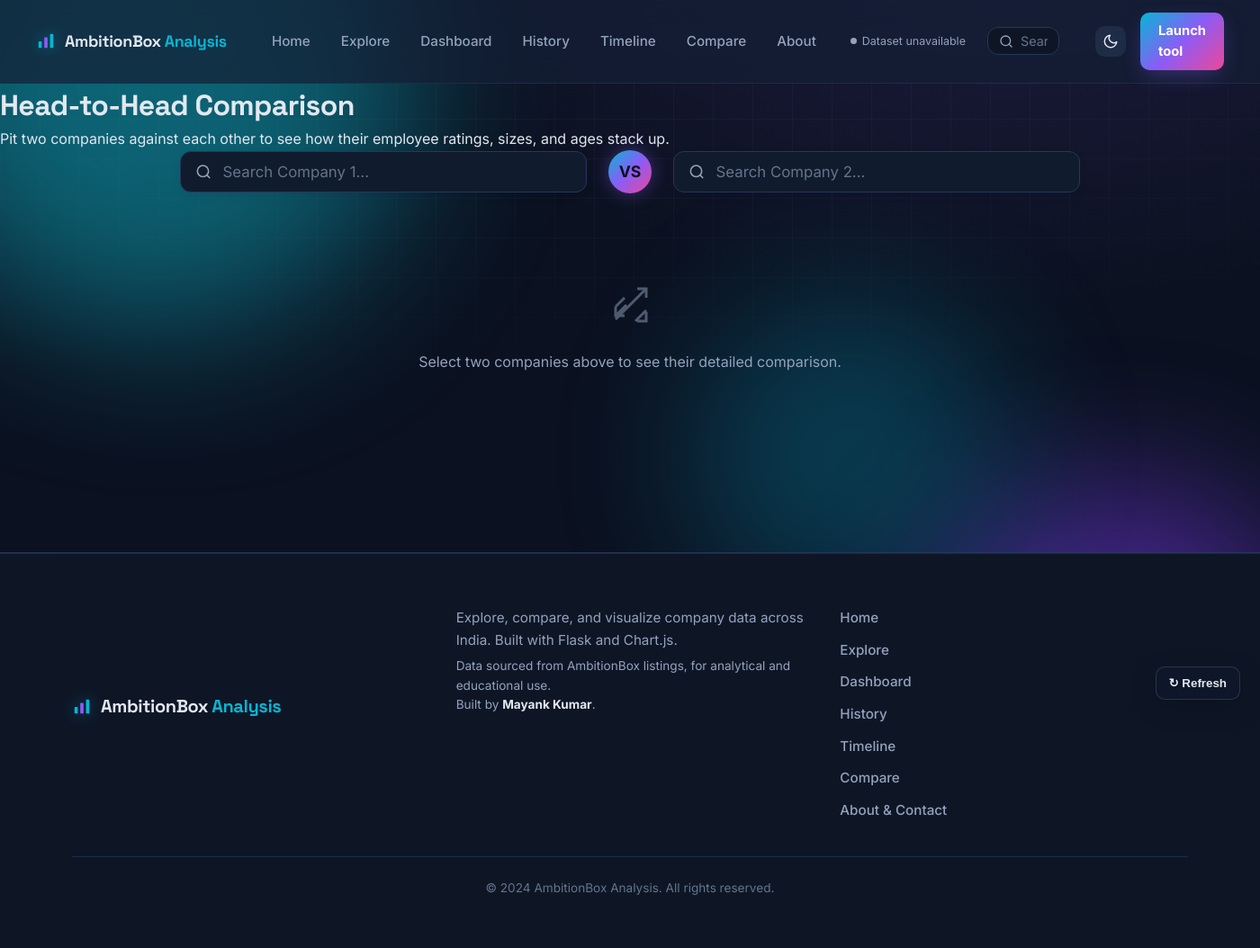
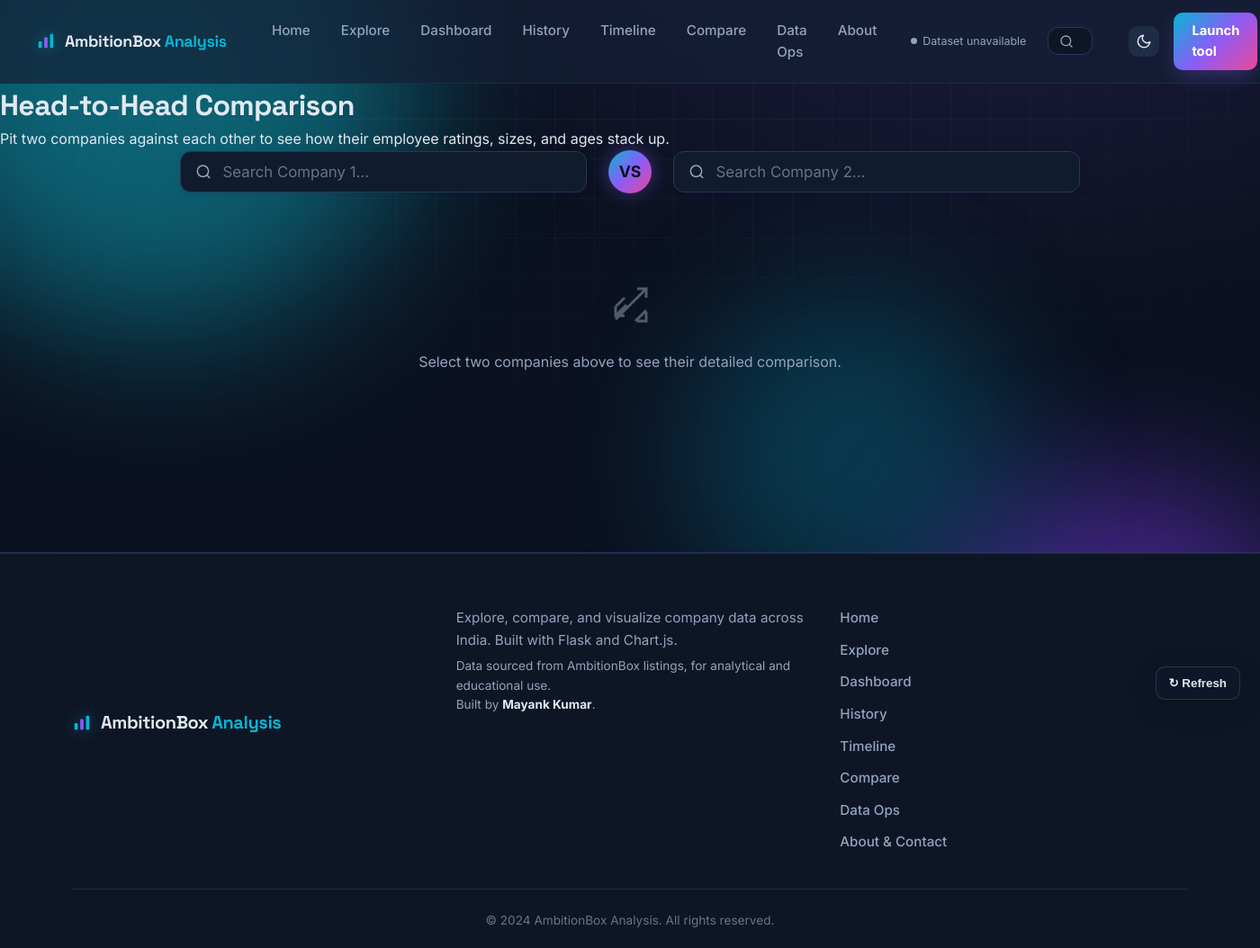
Before and after one commit to mayank-kumar111/AmbitionBoxAnalysis, a Python web app: template ambitionbox_app/templates/compare.html in a window 1400 px wide. Shown: the whole page at 90% size. Before the commit the page ends 995 px from the top, so only its background shows below. Run offline with Jinja, Linux system fonts and the light colour scheme; the template is opened without the code that fills it, so the values that code supplies are empty; some libraries are stand-ins or nearby versions.

Commit message:
Add Data Operations navigation

```diff
--- a/ambitionbox_app/templates/base.html
+++ b/ambitionbox_app/templates/base.html
@@ -41,6 +41,7 @@
       <a href="{{ url_for('history') }}" class="{% block nav_history %}{% endblock %}">History</a>
       <a href="{{ url_for('history_company') }}" class="{% block nav_history_company %}{% endblock %}">Timeline</a>
       <a href="{{ url_for('compare') }}" class="{% block nav_compare %}{% endblock %}">Compare</a>
+      <a href="{{ url_for('operations') }}" class="{% block nav_operations %}{% endblock %}">Data Ops</a>
       <a href="{{ url_for('about') }}" class="{% block nav_about %}{% endblock %}">About</a>
     </nav>
 
@@ -94,6 +95,7 @@
         <a href="{{ url_for('history') }}">History</a>
         <a href="{{ url_for('history_company') }}">Timeline</a>
         <a href="{{ url_for('compare') }}">Compare</a>
+        <a href="{{ url_for('operations') }}">Data Ops</a>
         <a href="{{ url_for('about') }}">About &amp; Contact</a>
       </div>
     </div>
```
